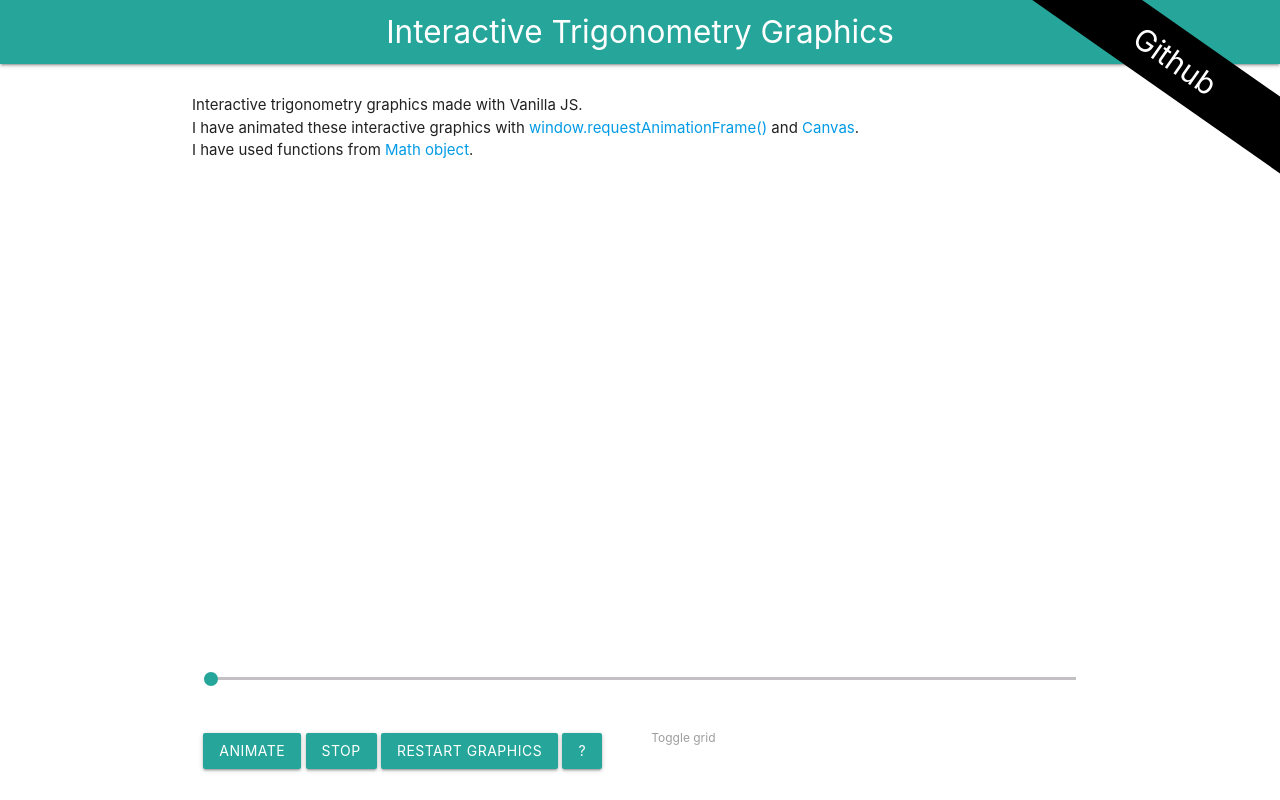
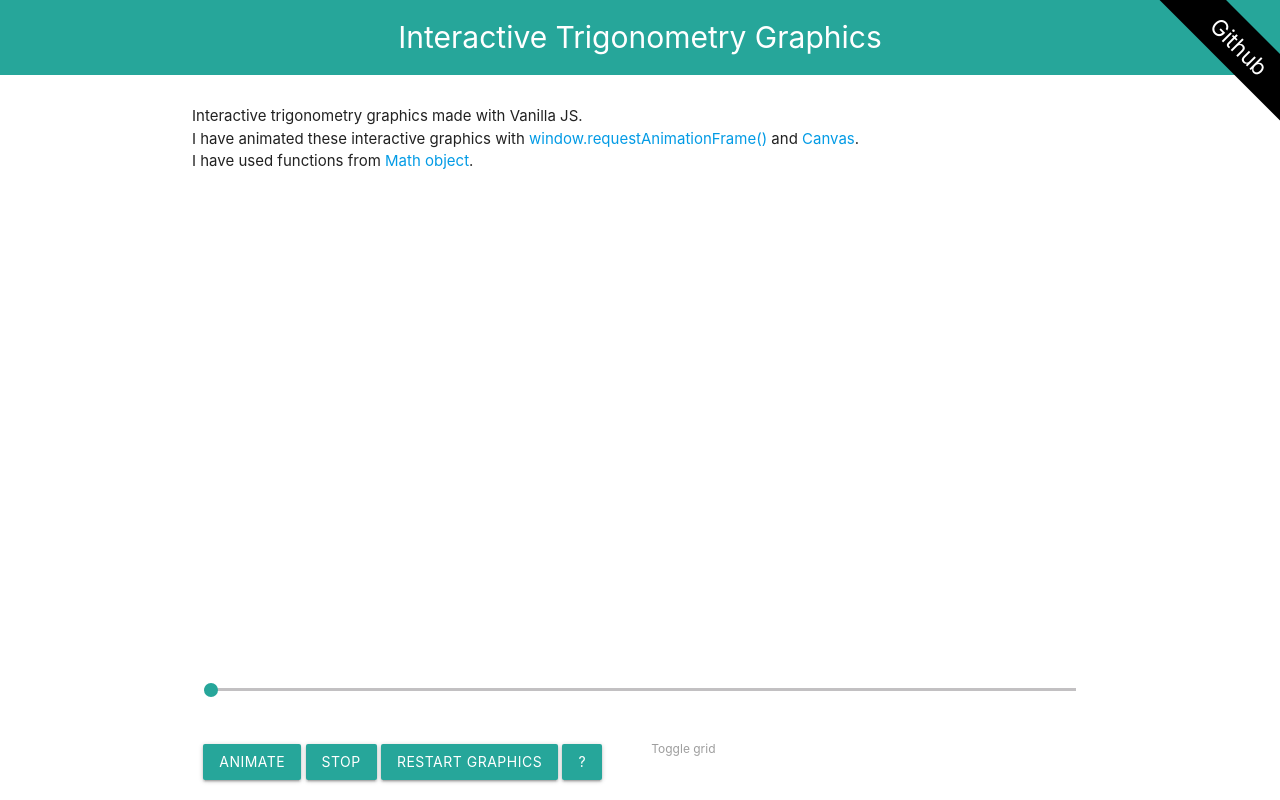
Before and after one commit to nacholozano/interactive-trigonometry-graphics, a website: page src/index.html in a window 1280 px wide. Shown: the top 800 px of the page. Drawn offline with nearby package versions, Linux system fonts and the light colour scheme; files whose address does not match are found by name.

Commit message:
- Github ribbon updated - Header style change

```diff
--- a/src/index.html
+++ b/src/index.html
@@ -68,25 +68,25 @@
 			text-align: center;
 			padding: 0.3em;
 			background-color: black;
-			font-size: 2em;
+			font-size: 1.5em;
 			color: white!important;
 			position: absolute;
 			top: 1em;
 			right: -10rem;
-			transform: rotate(35deg);
+			transform: rotate(45deg);
+		}
+		#header{
+			padding: 0.5em;
+    		font-size: 2em;
 		}
 	</style>
 </head>
 
 <body>
 
-	<header id="header">
-		<nav>
-			<div class="nav-wrapper teal lighten-1">
-				<a class="brand-logo center"> Interactive Trigonometry Graphics </a>
-			</div>
-		</nav>
-	</header>
+  <header id="header" class="teal lighten-1 white-text center-align">
+	Interactive Trigonometry Graphics
+  </header>
 
   <main class="container">
 
```
